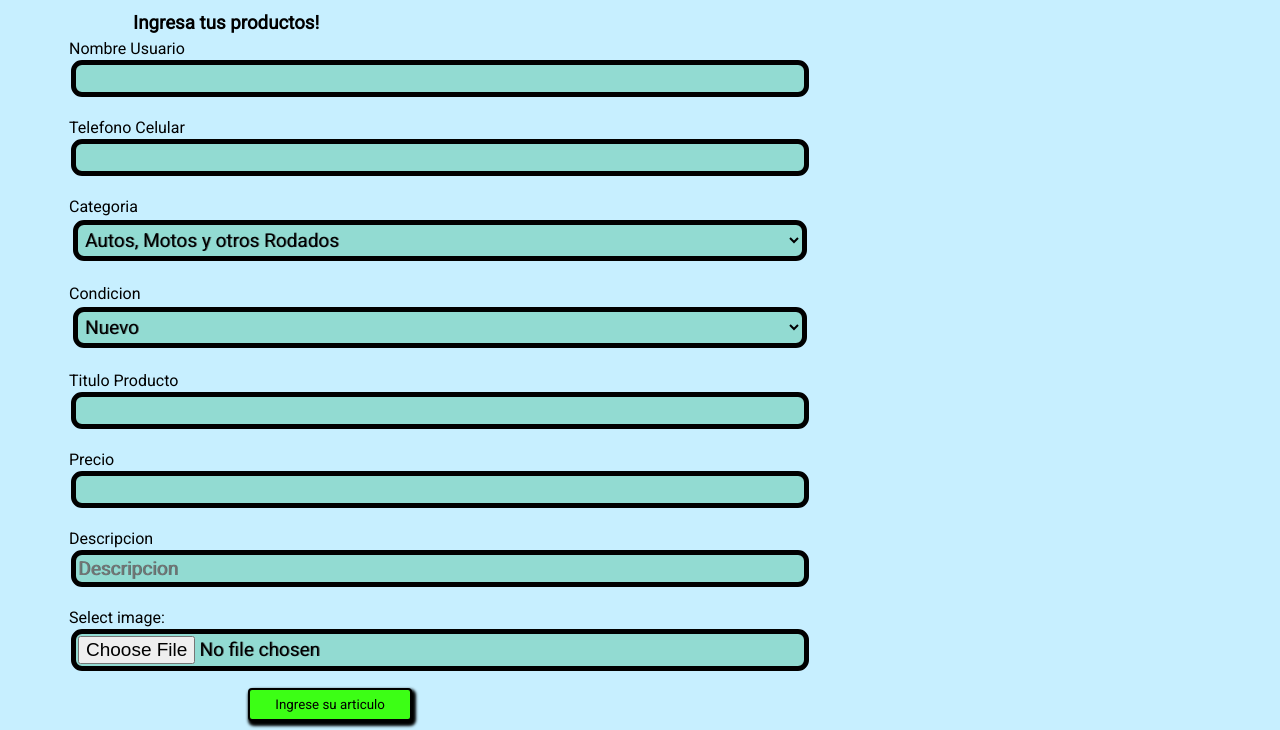
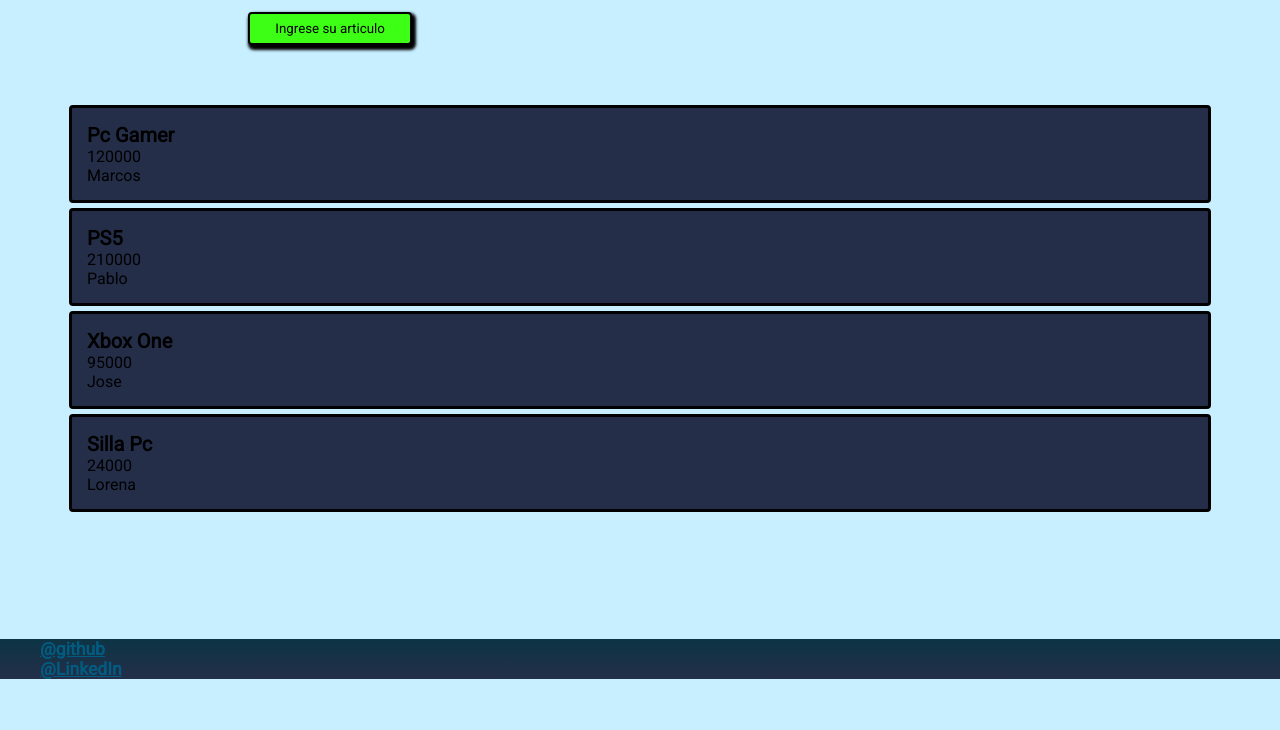
Before and after one commit to SanticreideARG/coderhouse-javascript, a plain HTML site: page index.html in a window 1280 px wide. Shown: the part 70-800 px from the top of the page. Drawn offline with Linux system fonts and the light colour scheme.

Commit message:
primerosAvances

```diff
--- a/index.html
+++ b/index.html
@@ -14,40 +14,68 @@
     <h2>Clasificados Gratis</h2>
     </div>
     <div class="container">
-    <h3>Ingresa tus productos!</h3>
-   <form action="newArticle">
+<div class="main-container">
+    <!-- <h3>Ingresa tus productos!</h3>
+   <form action="newArticle" method="get">
+
     <label for="user">Nombre Usuario</label>
-    <input type="text" name="user" id="user"> <br>
-    <label for="number">Telefono Celular</label>
-    <input type="number" name="cel" id="cel"> <br>
-    <label for="categoria">Categoria</label>
+    <input type="text" name="user" id="user"> <br> -->
+
+    <!-- <label for="number">Telefono Celular</label>
+    <input type="number" name="cel" id="cel"> <br> -->
+
+    <!-- <label for="categoria">Categoria</label>
     <select name="categoria" id="categoria" form="categoria">
-     <option value="rodados">Autos, Motos y otros Rodados</option>
-     <option value="electronica">Electronica y Tecnologia</option>
-     <option value="electrodomesticos">Electrodomesticos</option>
-     <option value="herramientas">Herramientas y Construccion</option>
-     <option value="deportes">Equipos Deportivos y de Acampe</option>
-</select><br>
-<label for="condicion">Condicion</label>
+     <option value="1">Autos, Motos y otros Rodados</option>
+     <option value="2">Electronica y Tecnologia</option>
+     <option value="3">Electrodomesticos</option>
+     <option value="4">Herramientas y Construccion</option>
+     <option value="5">Equipos Deportivos y de Acampe</option>
+</select><br> -->
+
+<!-- <label for="condicion">Condicion</label>
 <select name="condicion" id="condicion" form="condicion">
-    <option value="nuevo">Nuevo</option>
-    <option value="usado">Usado</option>
-    <option value="liquidacion">Liquidaciones, Remates o Defectuosos</option>
-</select><br>
-<label for="productName">Titulo Producto</label>
-<input type="text" name="user" id="user"> <br>
+    <option value="1">Nuevo</option>
+    <option value="2">Usado</option>
+    <option value="3">Liquidaciones, Remates o Defectuosos</option>
+</select><br> -->
+
+<!-- <label for="productName">Titulo Producto</label>
+<input type="text" name="producto" id="producto"> <br>
+
 <label for="price">Precio</label>
-<input type="number" name="price" id="price" pattern="[0-9]*" inputmode="numeric"> <br>
-<label for="description">Descripcion</label>
+<input type="number" name="price" id="price" pattern="[0-9]*" inputmode="numeric"> <br> -->
+
+<!-- <label for="description">Descripcion</label>
 <input type="text" size = "80" width="40px" id="mensaje" rows="6" maxlength="1500" placeholder="Descripcion">
 </input><br>  <label for="img">Select image:</label>
-<input type="file" id="img" name="img" accept="image/*">
+<input type="file" id="img" name="img" accept="image/*"> -->
 
    </form>
-     <button class="startingButton" onclick="ingresarArticulo()">Ingrese su articulo</button>
-    <footer>
-
-    </footer>
+     <button class="startingButton" onclick="addItem()">Ingrese su articulo</button>
+    </div>
+    <div class="side-container">
+        <div id="card1" class="cards">
+            <h2 id="card1title"></h2>
+            <p id="card1price"></p>
+            <p id="card1user"></p>
+        </div>
+        <div id="card2" class="cards">
+            <h2 id="card2title"></h2>
+            <p id="card2price"></p>
+            <p id="card2user"></p>
+        </div>
+        <div id="card3" class="cards">
+            <h2 id="card3title"></h2>
+            <p id="card3price"></p>
+            <p id="card3user"></p>
+        </div>
+        <div id="card4" class="cards">
+            <h2 id="card4title"></h2>
+            <p id="card4price"></p>
+            <p id="card4user"></p>
+        </div>
+    </div>
 </div>
 <footer id="footer">
     <div class="inner">
@@ -56,6 +84,9 @@
             <li><a rel="noopener noreferrer" target="_blank" href="https://www.linkedin.com/in/santiago-creide-5311a6116/" >@LinkedIn</a></li>
         </ul>
     </div>
+    <div class="newcard">
+
+    </div>
 </footer>
     <script src="index.js">    </script>
 </body>
--- a/index.js
+++ b/index.js
@@ -1,28 +1,127 @@
-class Articulo{
-    constructor(user, number, categoria, condicion, productName, price, description){
-        this.user = user;
-        this.number = number;
-        this.categoria = categoria;
-        this.condicion = condicion;
-        this.productName = productName;
-        this.price = price;
-        this.description = description;
-    }
-        //articleShow
-    }
-   let articulo1 = new Articulo("Jose", 299445533, 2, 2, "Motorola g20", 21000, "Usado, excelente estado.")
-   let articulo2 = new Articulo("Marcos", 299455231, 1, 2, "Fiat Punto", 6000000, "Usado, Unico dueño digno dever.")
-   let articulo3 = new Articulo("Patricia", 297245599, 4, 1, "Taladro Percutor Dewalt", 32000, "Vendo Taladro Portatil Dewalt Nuevo")
-    console.log(articulo1, articulo2, articulo3)
+// let articleNames = ["Pc Gamer", "PS5", "Xbox One", "Silla Pc"]
+// let articlePrices =
+// let articleUsers =
 
-function ingresarArticulo(){
-    let user = document.getElementById(user).value;
-    let number = document.getElementById(number).value;
-    let categoria = document.getElementById(categoria).value;
-    let condicion = document.getElementById(condicion).value;
-    let productName = document.getElementById(productName).value;
-    let price = document.getElementById(price).value;
-    let description = document.getElementById(description).value;
-    let articulo4 = new Articulo(user, number, categoria, condicion, productName, price, description)
-    console.log(articulo4)
+let art1 = ["Pc Gamer", 120000, "Marcos", 1];
+let art2 = ["PS5", 210000, "Pablo", 1];
+let art3 = ["Xbox One", 95000, "Jose", 1];
+let art4 = ["Silla Pc", 24000, "Lorena", 1];
+let art5 = ["Home Theatre Muteki", 50000, "Miguel", 1]
+let art6 = ["Guitarra Les Paul", 24000, "Andy", 1]
+let art7 = ["Bicicleta Dartmoor", 250000, "Jonas", 1]
+let art8 = ["TV 42 TCL", 100000, "Joana", 1]
+
+function crearArticulos(){
+    document.getElementById("card1title").innerHTML = `${art1[0]}`;
+    document.getElementById("card1price").innerHTML = `${art1[1]}`;
+    document.getElementById("card1user").innerHTML = `${art1[2]}`;
+    document.getElementById("card2title").innerHTML = `${art2[0]}`;
+    document.getElementById("card2price").innerHTML = `${art2[1]}`;
+    document.getElementById("card2user").innerHTML = `${art2[2]}`;
+    document.getElementById("card3title").innerHTML = `${art3[0]}`;
+    document.getElementById("card3price").innerHTML = `${art3[1]}`;
+    document.getElementById("card3user").innerHTML = `${art3[2]}`;
+    document.getElementById("card4title").innerHTML = `${art4[0]}`;
+    document.getElementById("card4price").innerHTML = `${art4[1]}`;
+    document.getElementById("card4user").innerHTML = `${art4[2]}`;
 }
+
+crearArticulos()
+
+
+
+
+function addItem(){
+    let art1 = nuevoArticulo();
+}
+function nuevoArticulo(){
+    let nombre = prompt(`Ingrese nombre de nuevo articulo`)
+    let precio = parseInt(prompt(`Ingrese Precio`))
+    let user =  prompt(`Ingrese su nombre`)
+    let state = 1
+    let art9 = [nombre, precio, user, state];
+    alert(`articulo creado`);
+    alert(`nombre: ${art9[0]}
+    Precio: ${art9[1]} vendedor: ${art9[2]}`);
+    document.getElementById("card1title").innerHTML = `${art9[0]}`;
+    document.getElementById("card1price").innerHTML = `${art9[1]}`;
+    document.getElementById("card1user").innerHTML = `${art9[2]}`;
+
+}
+
+
+
+
+
+//class Articulo{
+//     constructor(user, number, categoria, condicion, productName, price, description){
+//         this.user = user;
+//         this.number = number;
+//         this.categoria = categoria;
+//         this.condicion = condicion;
+//         this.productName = productName;
+//         this.price = price;
+//         this.description = description;
+//     }
+//         //articleShow
+//     }
+//    let articulo1 = new Articulo("Jose", 299445533, 2, 2, "Motorola g20", 21000, "Usado, excelente estado.")
+//    let articulo2 = new Articulo("Marcos", 299455231, 1, 2, "Fiat Punto", 6000000, "Usado, Unico dueño digno dever.")
+//    let articulo3 = new Articulo("Patricia", 297245599, 4, 1, "Taladro Percutor Dewalt", 32000, "Vendo Taladro Portatil Dewalt Nuevo")
+
+// function ingresarArticulo1(){
+//     let user = document.getElementById(user).value;
+//     let number = document.getElementById(number).value;
+//     let categoria = document.getElementById(categoria).value;
+//     let condicion = document.getElementById(condicion).value;
+//     let productName = document.getElementById(productName).value;
+//     let price = document.getElementById(price).value;
+//     let description = document.getElementById(description).value;
+//     let articulo0 = new Articulo(user, number, categoria, condicion, productName, price, description)
+//     console.log(articulo4)
+//     document.getElementById("newcard").innerHTML = articulo4
+// }
+// function ingresarArticulo(){
+//     let user = "jorge";
+//     let number = 291149;
+//     let categoria = 3;
+//     let condicion = 2;
+//     let productName = "panda";
+//     let price = 400;
+//     let description = "breve description";
+//     let articulo4 = new Articulo(user, number, categoria, condicion, productName, price, description)
+//     console.log(articulo4)
+//     document.getElementById("newcard").innerHTML = articulo4
+// }
+
+// let nombres = ["Jorge", "Carlos", "Marcelo", "Claudia"]
+// let titulos = ["Motorola g20","TV 40 TCL", "Honda XR", "Sony PS5"]
+// let precios = [42000, 52000, 419000, 210000]
+
+// let nombre = "jose";
+// let  titulo = "pava";
+// let  precio = 24505;
+// //   let nombre = document.getElementById(user);
+// //   let  titulo = document.getElementById(producto);
+// //   let  precio = document.getElementById(precio);
+//   nombres = (nombres.push(nombre));
+//   titulos = (titulos.push(titulo));
+//   precios = (precios.push(precio));
+
+//   console.log(nombres)
+
+// function callnombre(){
+// let nombre = nombres.pop();
+// console.log(nombre);}
+
+// function calltitulo(){
+//     let titulo = titulos.pop();
+//     console.log(titulo);}
+
+//  function callprecio(){
+//     let precio = precios.pop();
+//     console.log(precio);}
+
+// callnombre();
+// calltitulo();
+// callprecio();
--- a/style.css
+++ b/style.css
@@ -33,7 +33,7 @@ h2{
     font-size: 20px;
 }
 h3{
-    margin-top: 15px;
+    margin: 15px;
 }
 .headingbar {
     background: rgb(2,0,36);
@@ -50,11 +50,22 @@ h3{
         margin: 0px 5%;
         color: #008099;
         padding-bottom: 5px;}
+
 .container{
     margin: 0px 5%;
     padding-bottom: 122px;
     }
 
+    .cards{
+        padding: 15px;
+        background-color: #242e49;
+        margin: 5px;
+        border: 3px solid #000000;
+        border-radius: 4px;
+    }
+    .cards:first-child{
+        margin-top: 60px;
+    }
 footer {
     background: linear-gradient(#0c3444, #242e49);
     color: #fff;
@@ -94,8 +105,16 @@ footer {
             grid-template-columns: 65%;
             margin: 5px;
         }
+
         @media (max-width: 768px) {
             form{
             grid-template-columns: 100%;
         }
+        .container{
+            display: flex;
+            flex-direction: column;
         }
+        .startingButton{
+            margin: auto;
+        }
+    }
```
